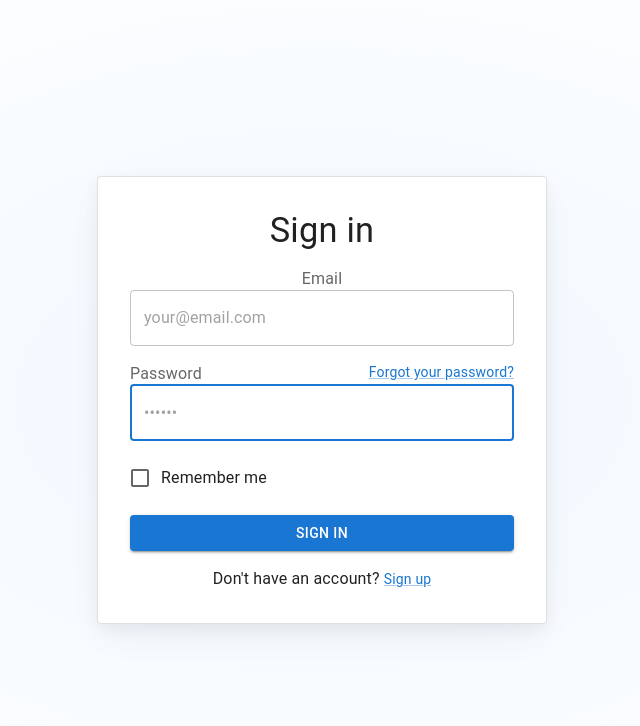
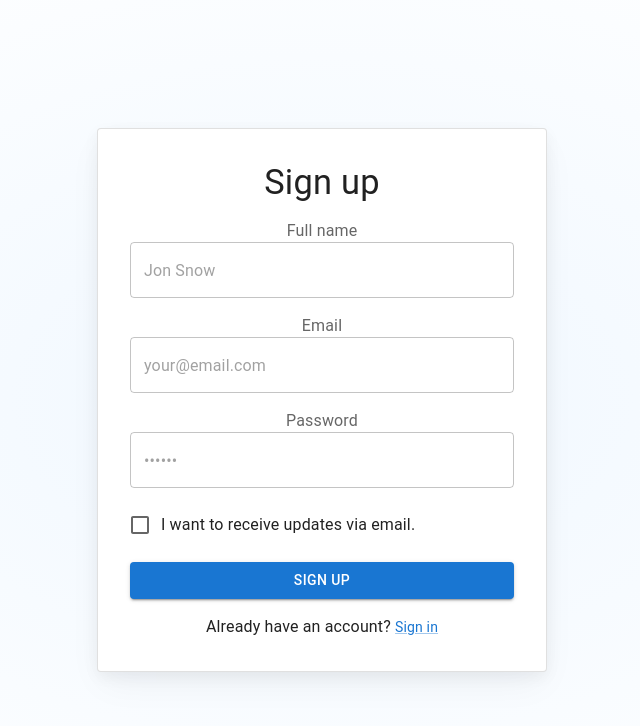
Before and after one commit to Sadia-hub/react-ts-signup-page, a React (Create React App) app: page /sign-up in a window 1280 px wide. Shown: the top 726 px of the page, without its empty margins (318-958 px from the left). Built offline with nearby package versions, Linux system fonts and the light colour scheme.

Commit message:
navigation added

```diff
--- a/package.json
+++ b/package.json
@@ -14,6 +14,7 @@
     "@types/node": "^16.18.115",
     "@types/react": "^18.3.12",
     "@types/react-dom": "^18.3.1",
+    "@types/react-router-dom": "^5.3.3",
     "react": "^18.3.1",
     "react-dom": "^18.3.1",
     "react-router-dom": "^6.27.0",
--- a/src/App.tsx
+++ b/src/App.tsx
@@ -1,13 +1,22 @@
+import './App.css';
 import React from 'react';
-import './App.css';
-
+import { BrowserRouter as Router, Routes, Route} from 'react-router-dom';
 import SignUp from './pages/SignUp';
 import SignIn from './pages/SignIn';
+
 function App() {
   return (
     <div className="App">
-      {/* <SignUp /> */}
-      <SignIn />
+
+      <Router>
+
+      <Routes>
+        <Route path="/" element={<SignIn/>} />
+        <Route path="/sign-up" element={<SignUp />} />
+        <Route path="/home" element={<SignIn />} />
+      </Routes>
+    </Router>
+
     </div>
   );
 }
--- a/src/pages/SignUp.tsx
+++ b/src/pages/SignUp.tsx
@@ -12,6 +12,9 @@
 import Stack from '@mui/material/Stack';
 import MuiCard from '@mui/material/Card';
 import { styled } from '@mui/material/styles';
+
+
+import { useNavigate } from 'react-router-dom';
 
 const Card = styled(MuiCard)(({ theme }) => ({
   display: 'flex',
@@ -193,7 +196,7 @@
               Already have an account?{' '}
               <span>
                 <Link
-                  href="/sign-in/"
+                  href="/"
                   variant="body2"
                   sx={{ alignSelf: 'center' }}
                 >
```
Also changed, not shown: 1 other file (tests, documents, lock files or other folders).
